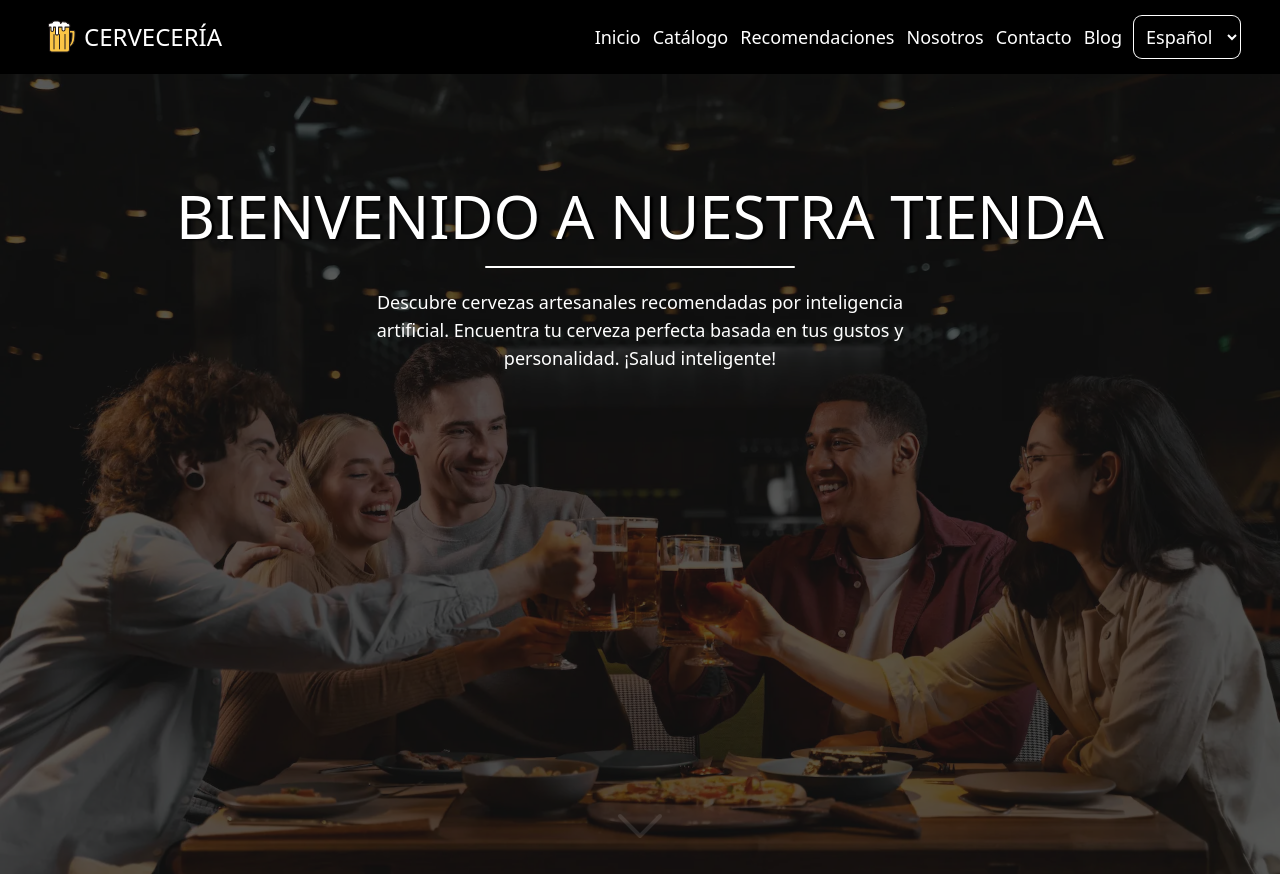
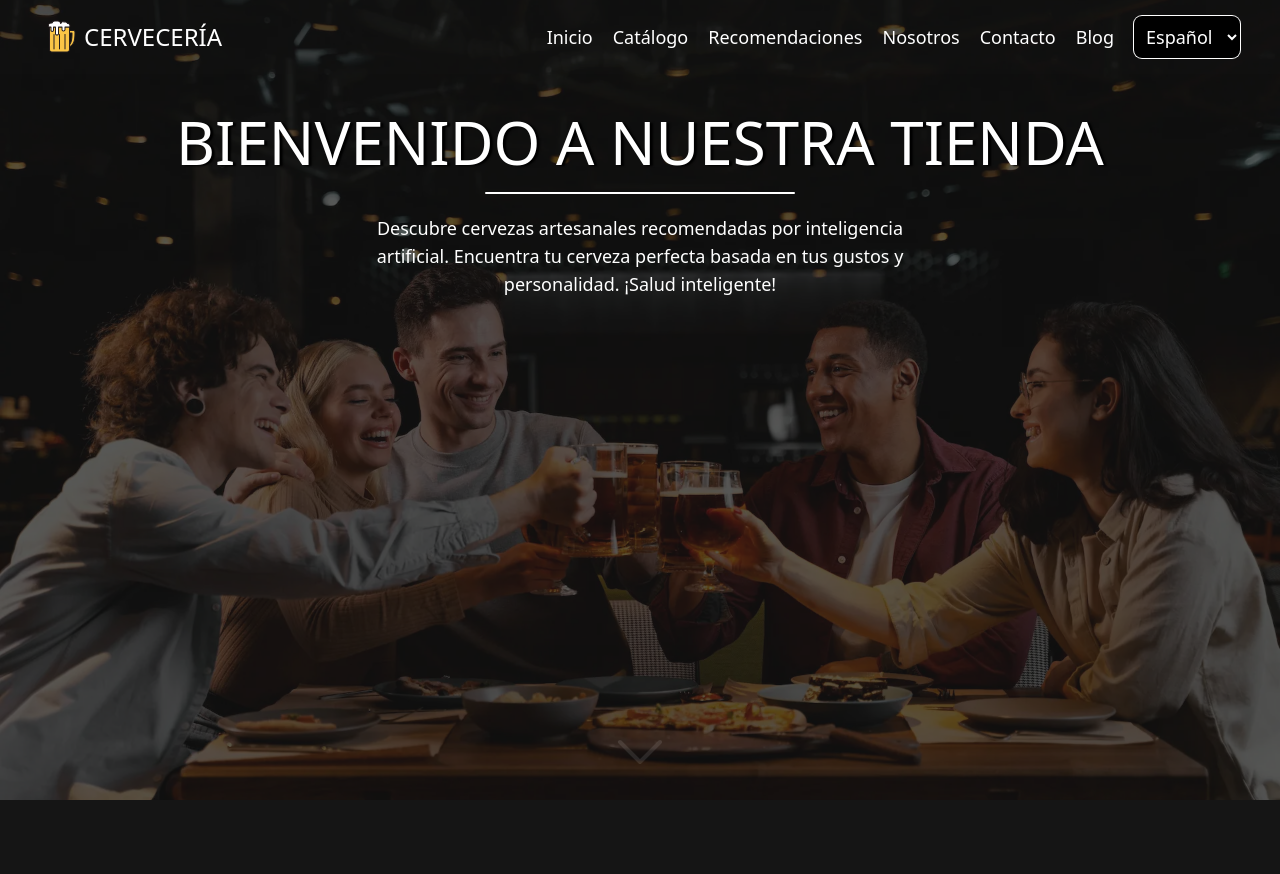
Before and after one commit to MelchorRuiz/Pasteler-IA, an Astro site: page / in a window 1280 px wide. After the commit the page ends 800 px from the top, so only its background shows below. Built offline with nearby package versions, Linux system fonts and the light colour scheme; Astro itself is replaced by a stand-in of ours.

Commit message:
chore: Update header component with dynamic links

```diff
--- a/src/components/Header.astro
+++ b/src/components/Header.astro
@@ -1,10 +1,20 @@
 ---
-import { getI18N } from '../i18n';
+import { getI18N, getPaths } from "../i18n";
 const i18n = getI18N(Astro.currentLocale);
+const paths = getPaths(Astro.currentLocale);
+
+const links = [
+  { href: paths.home, text: i18n.menu.home },
+  { href: paths.catalog, text: i18n.menu.catalog },
+  { href: paths.recommendations, text: i18n.menu.recommendations },
+  { href: paths.about_us, text: i18n.menu.about_us },
+  { href: paths.contact, text: i18n.menu.contact },
+  { href: paths.blog, text: i18n.menu.blog },
+];
 ---
 
 <nav
-  class="flex justify-between px-5 lg:px-10 py-2 lg:py-4 items-center bg-black text-white"
+  class="fixed w-screen flex justify-between px-5 lg:px-10 py-4 items-center bg-darkGray/20 text-white z-30"
 >
   <div class="flex gap-1 items-center">
     <img src="/favicon.svg" alt="favicon" class="w-8 h-8 lg:w-10 lg:h-10" />
@@ -26,23 +36,35 @@ const i18n = getI18N(Astro.currentLocale);
     </svg>
   </div>
   <ul
-    class="fixed lg:relative top-0 left-0 bottom-0 right-0 bg-black/90 flex flex-col lg:flex-row justify-center items-center gap-3 lg:text-lg z-20"
+    class="fixed lg:relative top-0 left-0 bottom-0 right-0 bg-darkGray/90 lg:bg-transparent flex flex-col lg:flex-row justify-center items-center gap-5 lg:text-lg z-20"
   >
-    <li><a href="/">{i18n.menu.home}</a></li>
-    <li><a href="/catalogo">{i18n.menu.catalog}</a></li>
-    <li><a href="/recomendaciones">{i18n.menu.recommendations}</a></li>
-    <li><a href="/nosotros">{i18n.menu.about_us}</a></li>
-    <li><a href="/contacto">{i18n.menu.contact}</a></li>
-    <li><a href="/blog">{i18n.menu.blog}</a></li>
+    {
+      links.map((link) => (
+        <li>
+          <a
+            href={link.href}
+            class="relative lg:after:w-0 lg:hover:after:w-full lg:after:h-[2px] lg:hover:after:bg-white lg:after:absolute lg:after:-bottom-2 lg:after:left-0 lg:after:rounded-lg lg:after:transition-all lg:after:duration-300 lg:after:ease-in-out"
+          >
+            {link.text}
+          </a>
+        </li>
+      ))
+    }
     <li>
       <select
         name="language"
         id="language"
         class="p-2 bg-black cursor-pointer rounded-lg ring-1 ring-white focus-visible:outline-none"
       >
-        <option value="es" selected={Astro.currentLocale === 'es'}>Español</option>
-        <option value="en" selected={Astro.currentLocale === 'en'}>English</option>
-        <option value="fr" selected={Astro.currentLocale === 'fr'}>Français</option>
+        <option value="es" selected={Astro.currentLocale === "es"}
+          >Español</option
+        >
+        <option value="en" selected={Astro.currentLocale === "en"}
+          >English</option
+        >
+        <option value="fr" selected={Astro.currentLocale === "fr"}
+          >Français</option
+        >
       </select>
     </li>
   </ul>
@@ -51,7 +73,7 @@ const i18n = getI18N(Astro.currentLocale);
 <script>
   const language = document.querySelector("#language") as HTMLSelectElement;
   language.addEventListener("change", () => {
-    const path = language.value === 'es' ? '/' : `/${language.value}`;
+    const path = language.value === "es" ? "/" : `/${language.value}`;
     window.location.href = path;
   });
 </script>
@@ -70,7 +92,9 @@ const i18n = getI18N(Astro.currentLocale);
           ul.style.display = "flex";
         }
       });
-      ul.addEventListener("click", () => {
+      ul.addEventListener("click", (e) => {
+        const target = e.target as HTMLElement;
+        if (target.tagName !== "UL") return;
         ul.style.display = "none";
       });
     } else {
--- a/src/i18n/index.ts
+++ b/src/i18n/index.ts
@@ -8,8 +8,41 @@ const LANG = {
   FRENCH: 'fr',
 };
 
+const PATHS_IN_SPANISH = {
+	home: '/',
+	catalog: '/catalogo',
+	about_us: '/nosotros',
+	recommendations: '/recomendaciones',
+	contact: '/contacto',
+	blog: '/blog',
+};
+
+const PATHS_IN_ENGLISH = {
+	home: '/en',
+	catalog: '/en/catalog',
+	about_us: '/en/about-us',
+	recommendations: '/en/recommendations',
+	contact: '/en/contact',
+	blog: '/en/blog',
+};
+
+const PATHS_IN_FRENCH = {
+	home: '/fr',
+	catalog: '/fr/catalogue',
+	about_us: '/fr/sur-nous',
+	recommendations: '/fr/recommandations',
+	contact: '/fr/contact',
+	blog: '/fr/blog',
+};
+
 export const getI18N = (currentLocale : string = 'es') => {
 	if (currentLocale === LANG.ENGLISH) return english;
   if (currentLocale === LANG.FRENCH) return french;
 	return spanish;
 };
+
+export const getPaths = (currentLocale : string = 'es') => {
+	if (currentLocale === LANG.ENGLISH) return PATHS_IN_ENGLISH;
+	if (currentLocale === LANG.FRENCH) return PATHS_IN_FRENCH;
+	return PATHS_IN_SPANISH;
+}
```
